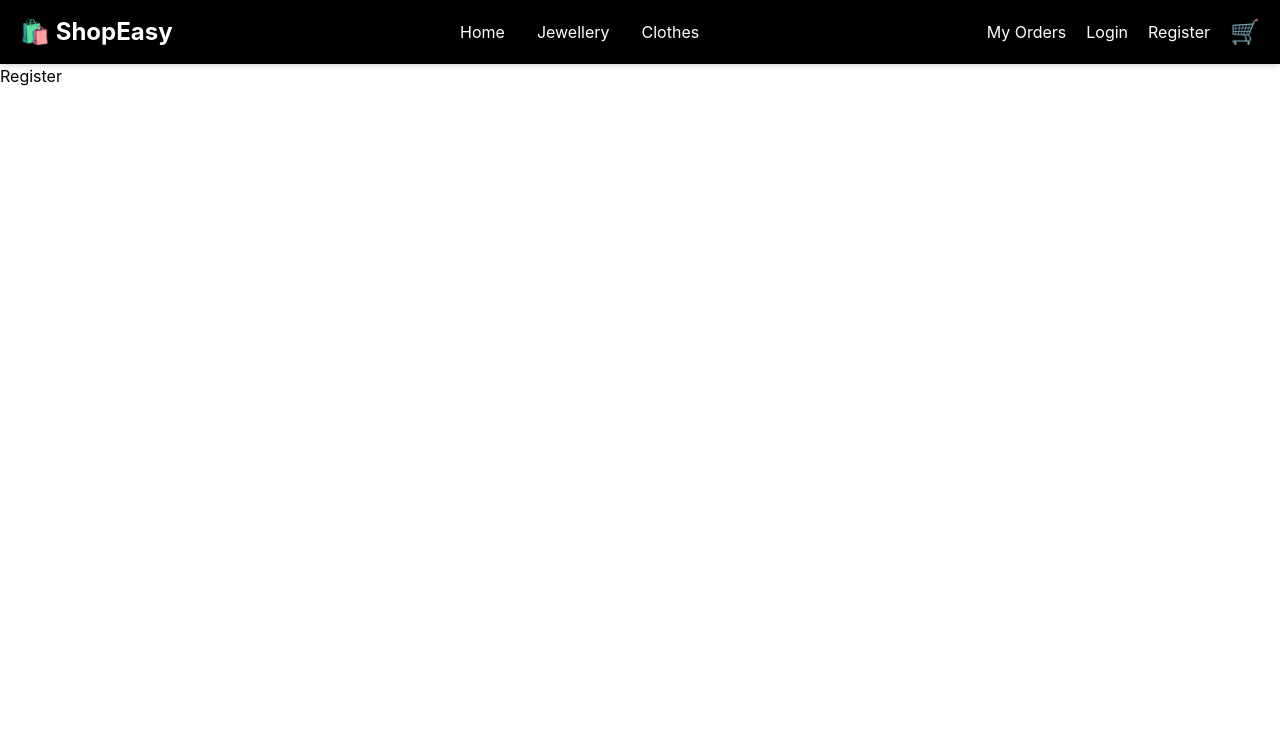
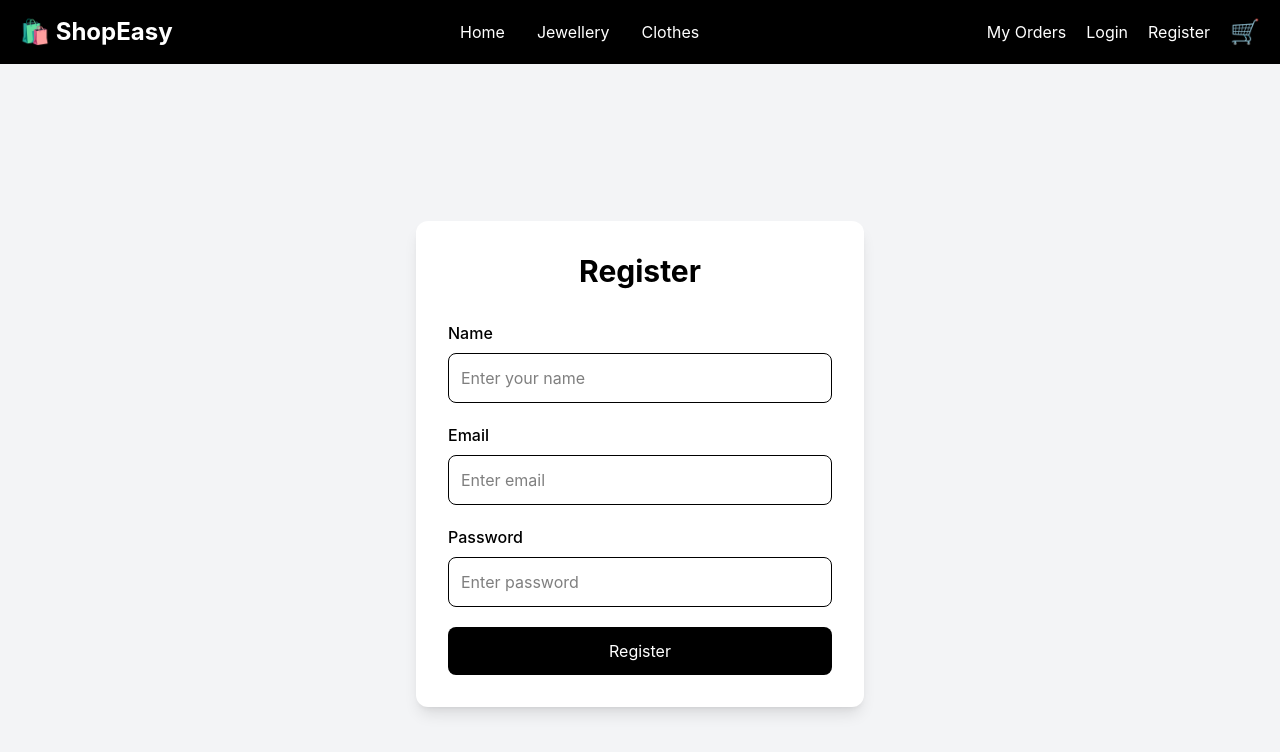
Before and after one commit to Ankushkushwaha0009/Ecommerce_Project, a React (Vite) app in the folder client/: page /register in a window 1280 px wide. Shown: the top 752 px of the page. Built offline with nearby package versions, Linux system fonts and the light colour scheme.

Commit message:
created the register page

```diff
--- a/client/src/pages/Register.jsx
+++ b/client/src/pages/Register.jsx
@@ -1,9 +1,91 @@
-import React from 'react'
+import { useState } from "react";
 
 const Register = () => {
+
+  const [formData, setFormData] = useState({
+    name: "",
+    email: "",
+    password: "",
+  });
+
+  const handleChange = (e) => {
+    const { name, value } = e.target;
+
+    setFormData((prev) => ({
+      ...prev,
+      [name]: value,
+    }));
+  };
+
   return (
-    <div>Register</div>
-  )
-}
+    <div className="min-h-screen flex items-center justify-center bg-gray-100">
 
-export default Register
+      <div className="bg-white shadow-lg rounded-xl p-8 w-full max-w-md">
+
+        <h1 className="text-3xl font-bold text-center mb-8">
+          Register
+        </h1>
+
+        <form className="space-y-5">
+
+          <div>
+            <label className="block mb-2 font-medium">
+              Name
+            </label>
+
+            <input
+              type="text"
+              name="name"
+              value={formData.name}
+              onChange={handleChange}
+              className="w-full border rounded-lg p-3"
+              placeholder="Enter your name"
+            />
+          </div>
+
+          <div>
+            <label className="block mb-2 font-medium">
+              Email
+            </label>
+
+            <input
+              type="email"
+              name="email"
+              value={formData.email}
+              onChange={handleChange}
+              className="w-full border rounded-lg p-3"
+              placeholder="Enter email"
+            />
+          </div>
+
+          <div>
+            <label className="block mb-2 font-medium">
+              Password
+            </label>
+
+            <input
+              type="password"
+              name="password"
+              value={formData.password}
+              onChange={handleChange}
+              className="w-full border rounded-lg p-3"
+              placeholder="Enter password"
+            />
+          </div>
+
+          <button
+            type="submit"
+            className="w-full bg-black text-white py-3 rounded-lg hover:bg-gray-800"
+          >
+            Register
+          </button>
+
+        </form>
+
+      </div>
+
+    </div>
+  );
+};
+
+export default Register;
```
